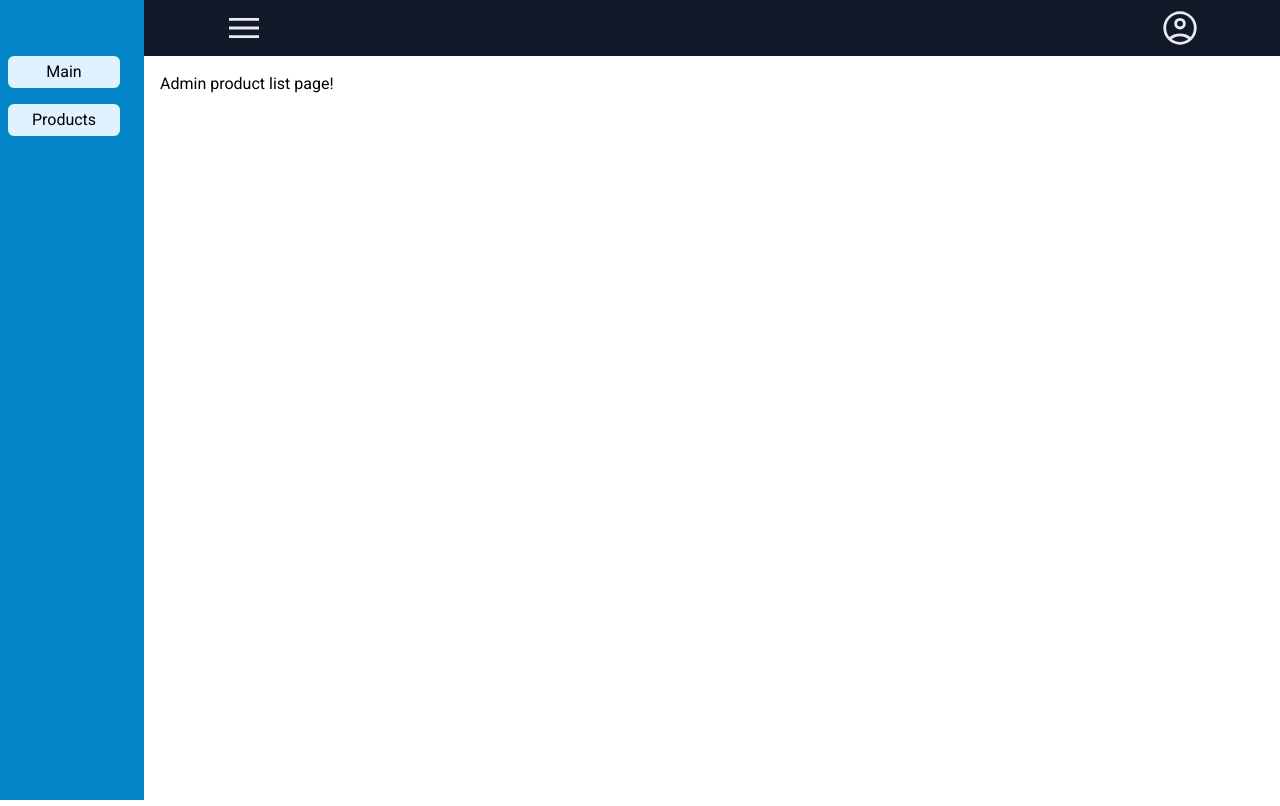
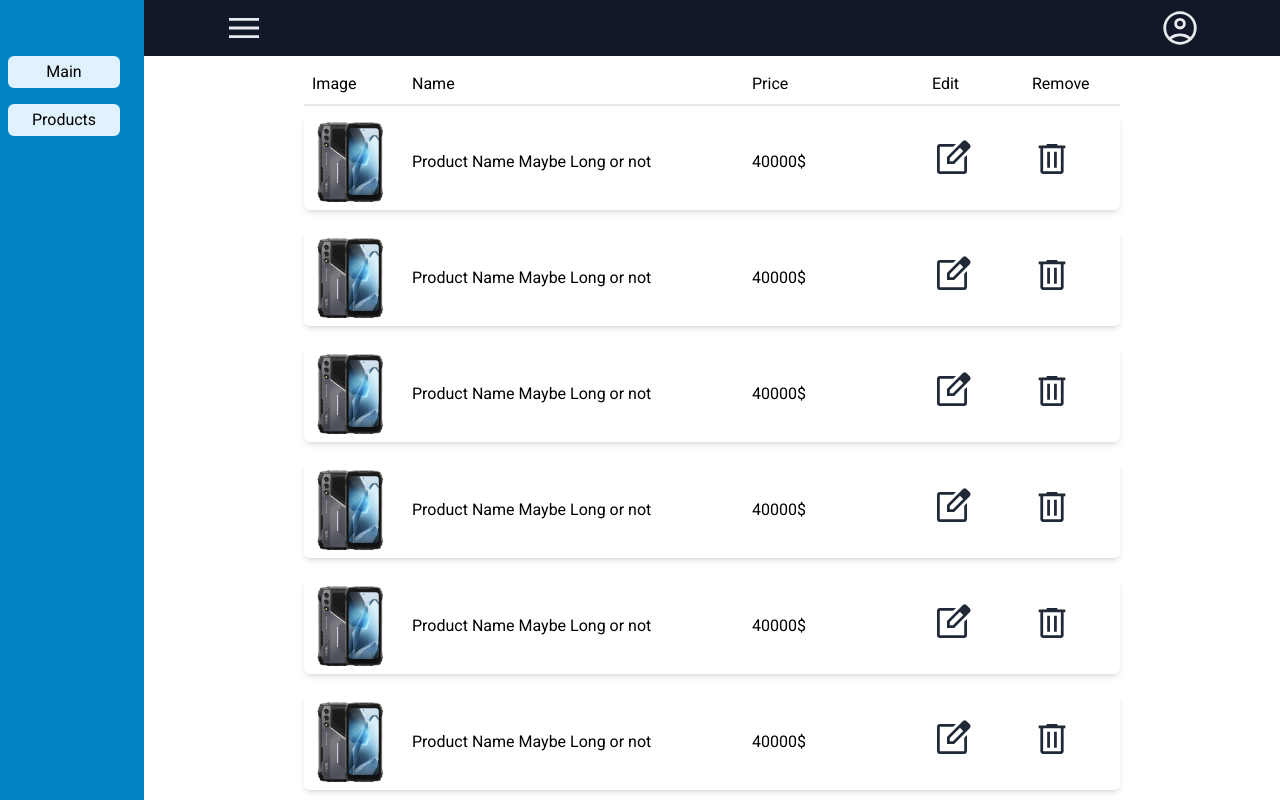
Before and after one commit to NikDevRych/dotnetshopper-webui, a Next.js app: page /admin/products in a window 1280 px wide. Built offline with nearby package versions, Linux system fonts and the light colour scheme.

Commit message:
#5 add product items and test image

```diff
--- a/src/app/admin/products/page.tsx
+++ b/src/app/admin/products/page.tsx
@@ -1,3 +1,26 @@
+import ProductItem from "@/components/admin/product-item/product-item";
+
 export default function AdminProductsPage() {
-  return <span>Admin product list page!</span>;
+  return (
+    <>
+      <div className="flex flex-col items-center gap-2">
+        <ul className="flex items-center gap-5">
+          <li className="w-20">Image</li>
+          <li className="w-80">Name</li>
+          <li className="w-40">Price</li>
+          <li className="w-20">Edit</li>
+          <li className="w-20">Remove</li>
+        </ul>
+        <div className="h-0.5 rounded-xl w-[51rem] bg-gray-200"></div>
+        <ul className="flex flex-col items-center gap-5">
+          <ProductItem />
+          <ProductItem />
+          <ProductItem />
+          <ProductItem />
+          <ProductItem />
+          <ProductItem />
+        </ul>
+      </div>
+    </>
+  );
 }
--- /dev/null
+++ b/src/components/admin/product-item/product-item.tsx
@@ -0,0 +1,48 @@
+import Image from "next/image";
+
+export default function ProductItem() {
+  return (
+    <li>
+      <ul className="flex items-center justify-center gap-5 p-2 shadow-md rounded-md">
+        <li className="w-20">
+          <Image
+            src="/test_img_01.jpg"
+            width={80}
+            height={80}
+            alt="product-image"
+          />
+        </li>
+        <li className="w-80">Product Name Maybe Long or not</li>
+        <li className="w-40">40000$</li>
+        <li className="w-20">
+          <button>
+            <svg
+              className="fill-gray-800"
+              xmlns="http://www.w3.org/2000/svg"
+              height="40px"
+              viewBox="0 -960 960 960"
+              width="40px"
+              fill="#e8eaed"
+            >
+              <path d="M186.67-120q-27 0-46.84-19.83Q120-159.67 120-186.67v-586.66q0-27 19.83-46.84Q159.67-840 186.67-840h389L509-773.33H186.67v586.66h586.66v-324.66L840-578v391.33q0 27-19.83 46.84Q800.33-120 773.33-120H186.67ZM480-480ZM360-360v-170l377-377q10-10 22.33-14.67 12.34-4.66 24.67-4.66 12.67 0 25.04 5 12.38 5 22.63 15l74 75q9.4 9.97 14.53 22.02 5.13 12.05 5.13 24.51 0 12.47-4.83 24.97-4.83 12.5-14.83 22.5L530-360H360Zm499-424.67-74.67-74.66L859-784.67Zm-432.33 358H502l246-246L710-710l-38.33-37.33-245 244.33v76.33ZM710-710l-38.33-37.33L710-710l38 37.33L710-710Z" />
+            </svg>
+          </button>
+        </li>
+        <li className="w-20">
+          <button>
+            <svg
+              className="fill-gray-800"
+              xmlns="http://www.w3.org/2000/svg"
+              height="40px"
+              viewBox="0 -960 960 960"
+              width="40px"
+              fill="#e8eaed"
+            >
+              <path d="M267.33-120q-27.5 0-47.08-19.58-19.58-19.59-19.58-47.09V-740H160v-66.67h192V-840h256v33.33h192V-740h-40.67v553.33q0 27-19.83 46.84Q719.67-120 692.67-120H267.33Zm425.34-620H267.33v553.33h425.34V-740Zm-328 469.33h66.66v-386h-66.66v386Zm164 0h66.66v-386h-66.66v386ZM267.33-740v553.33V-740Z" />
+            </svg>
+          </button>
+        </li>
+      </ul>
+    </li>
+  );
+}
```
Also changed, not shown: public/test_img_01.jpg (added).
